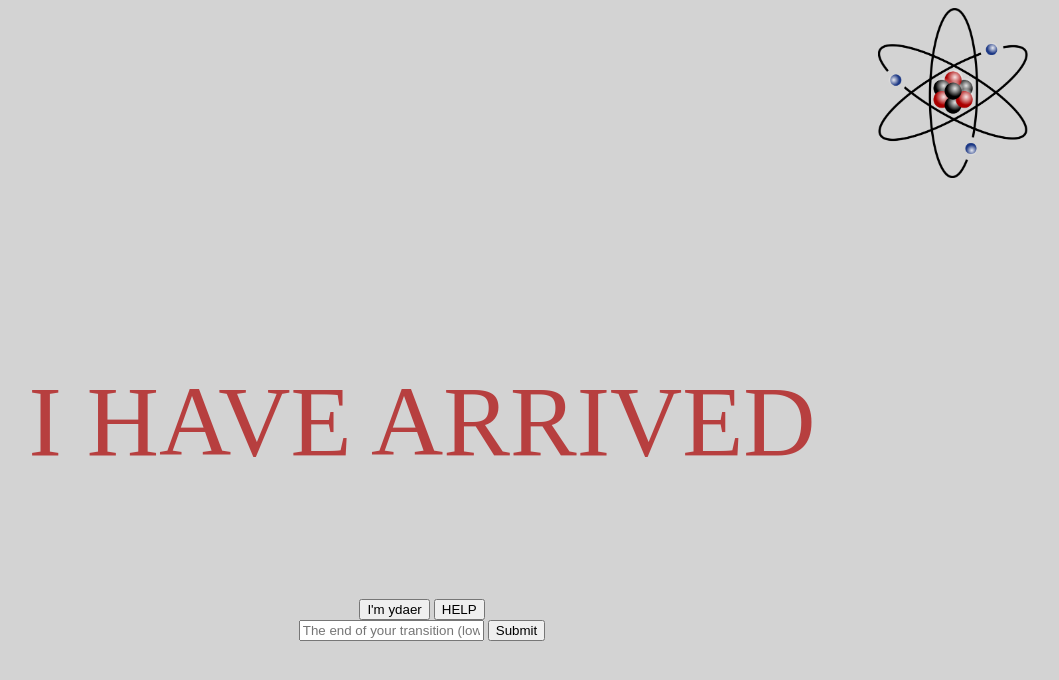
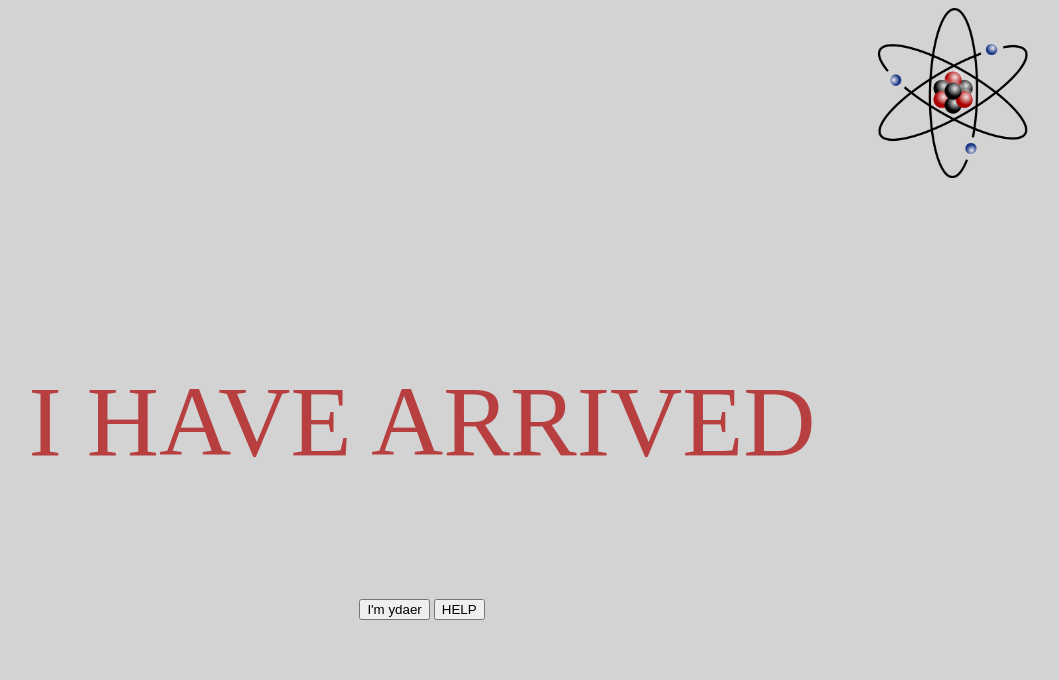
Before and after one commit to thelifeQuest/step1To2, a plain HTML site: page index.html in a window 1280 px wide. Shown: the top 680 px of the page, without its empty margins (218-1277 px from the left). Drawn offline with Linux system fonts and the light colour scheme.

Commit message:
Update style.css

```diff
--- a/style.css
+++ b/style.css
@@ -1,10 +1,3 @@
-/*@media only screen and (max-width: 800px) {
-    body {
-     display: none;
-    }
-  } */
-
-
 body{
     background-color: lightgrey;
     overflow: hidden;
@@ -32,9 +25,18 @@ body{
 .firstImage{
     width: 150px;
     position: absolute;
-    margin-left: 85%;
+    padding-left: 85%;
 }
 
 #mobile1{
     size: 200px;
 }
+
+.inputContainer{
+
+    padding-top: 900vh;
+}
+
+#emailInput{
+    width: 350px;
+}
```
